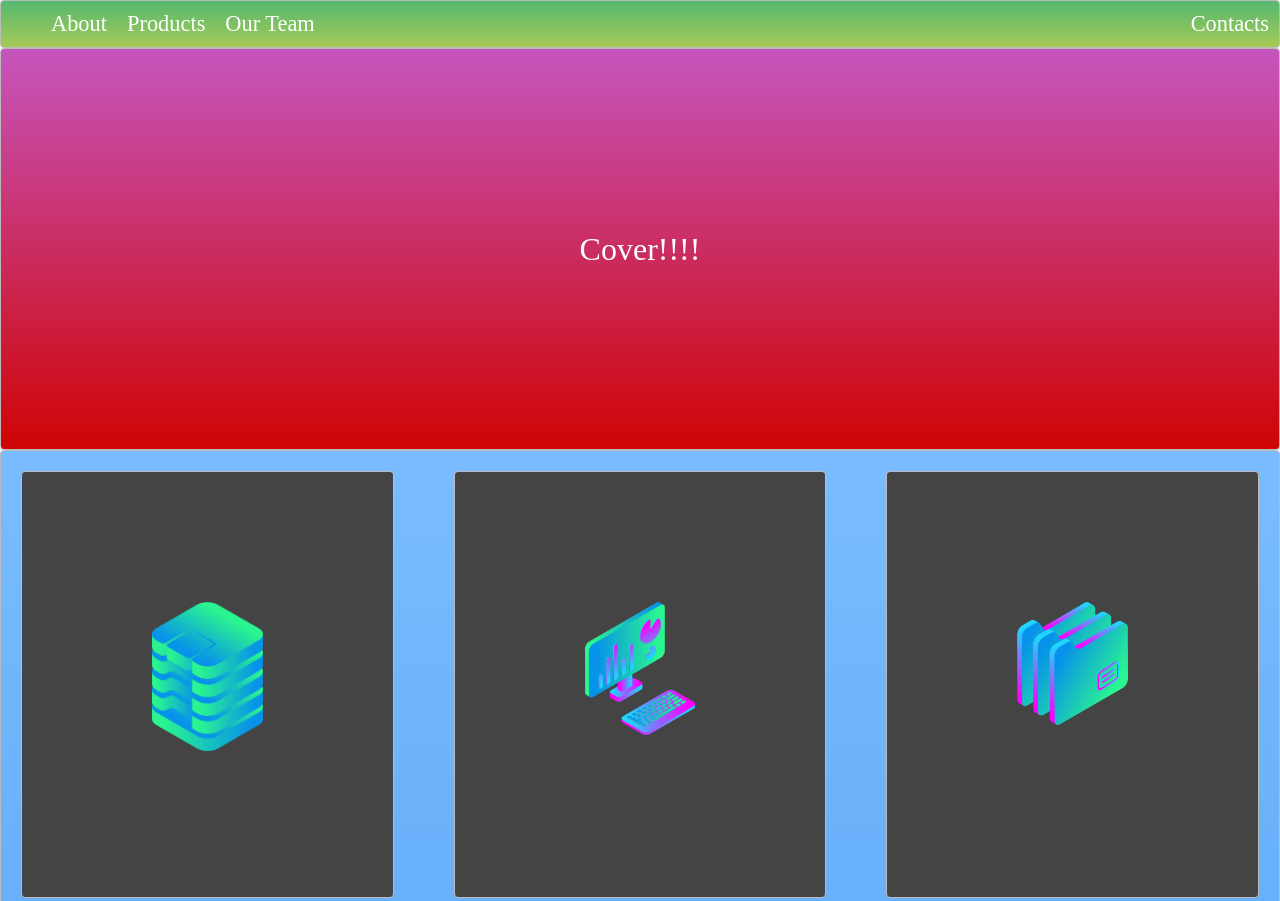
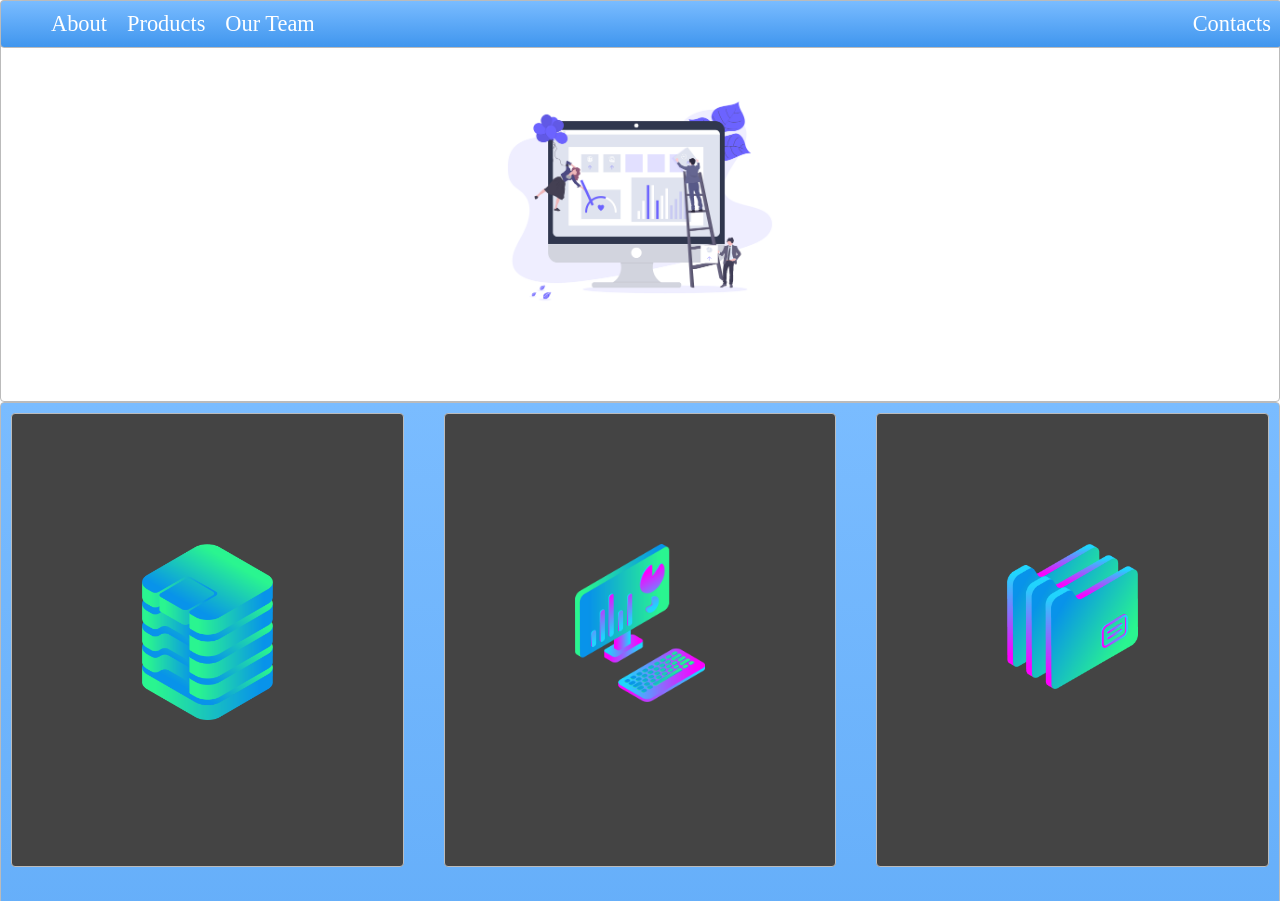
Before and after one commit to ivie-gif/standard-web-Layout, a plain HTML site: page project-start/index.html in a window 1280 px wide. Shown: the top 901 px of the page. Drawn offline with Linux system fonts and the light colour scheme.

Commit message:
updated changes

```diff
--- a/project-start/index.html
+++ b/project-start/index.html
@@ -6,7 +6,7 @@
 </head>
 <body>
   <!-- Nav Bar -->
-  <nav class="zone green">
+  <nav class="zone blue sticky">
     <ul class="main-nav">
       <li><a href="">About</a></li>
       <li><a href="">Products</a></li>
@@ -14,7 +14,7 @@
       <li class="push-end"><a href="">Contacts</a></li>
     </ul>
   </nav>
-  <div class="container zone red">Cover!!!!</div>
+  <div class="container zone"><img class="banner-img" src="./img/undraw.png" alt="" /></div>
   <div class="zone blue grid-wrapper">
     <div class="box zone"><img src="./img/data_storage_2_2.png" alt="" /></div>
     <div class="box zone"><img src="./img/desktop_analytics_2.png" alt="" /></div>
@@ -24,7 +24,6 @@
     <div class="box zone"><img src="./img/server_2_2.png" alt="" /></div>
     <div class="box zone"><img src="./img/server_3.png" alt="" /></div>
     <div class="box zone"><img src="./img/server_safe_2.png" alt="" /></div>
-    <div class="box zone"><img src="./img/undraw.png" alt="" /></div>
   </div>
   <footer class="footer-container zone yellow">Zero to mastery</footer>
 </body>
--- a/project-start/style.css
+++ b/project-start/style.css
@@ -21,6 +21,12 @@ body {
 }
 
 /* styling Nav */
+.sticky {
+    position: fixed;
+    top: 0;
+    width: 100%;
+}
+
 .main-nav {
     display: flex;
     list-style: none;
@@ -57,6 +63,10 @@ a {
     height: 50vh;
 }
 
+.banner-img {
+    width: 20rem;
+}
+
 /* Project Grid */
 .grid-wrapper {
     display: grid;
@@ -71,9 +81,16 @@ a {
 .box {
     background-color: #444;
     padding: 130px;
-    margin: 20px;
+    margin: 10px;
 }
 
+/* rotate the boxes when hovered on by -7degs */
+.box:hover {
+    -webkit-transform: rotate(-7deg);
+    -moz-transform: rotate(-7deg);
+    -o-transform: rotate(-7deg);
+    transform: rotate(-7deg);
+}
 /* footer */
 .footer-container {
     display: flex;
```
Also changed, not shown: 1 other file.
